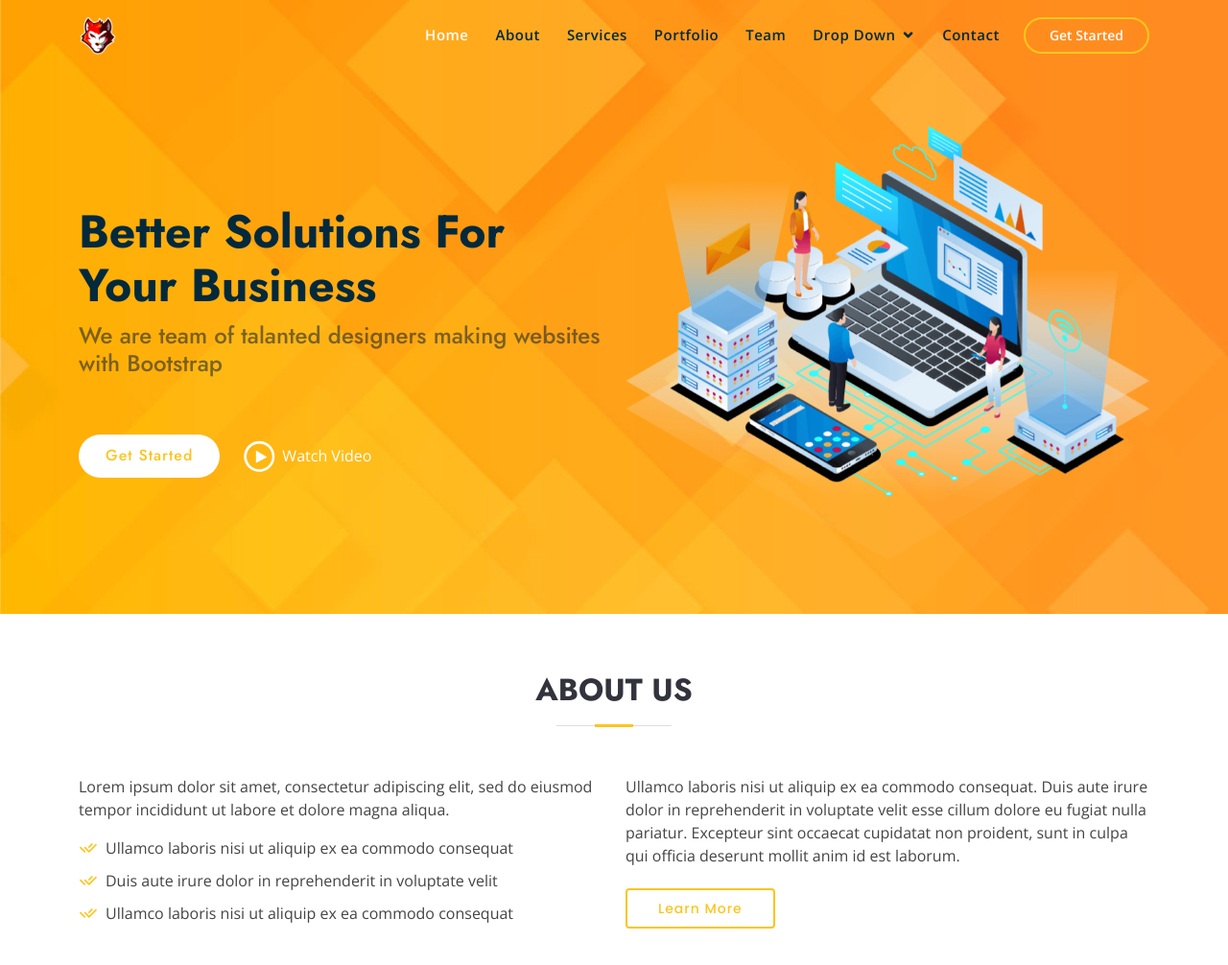
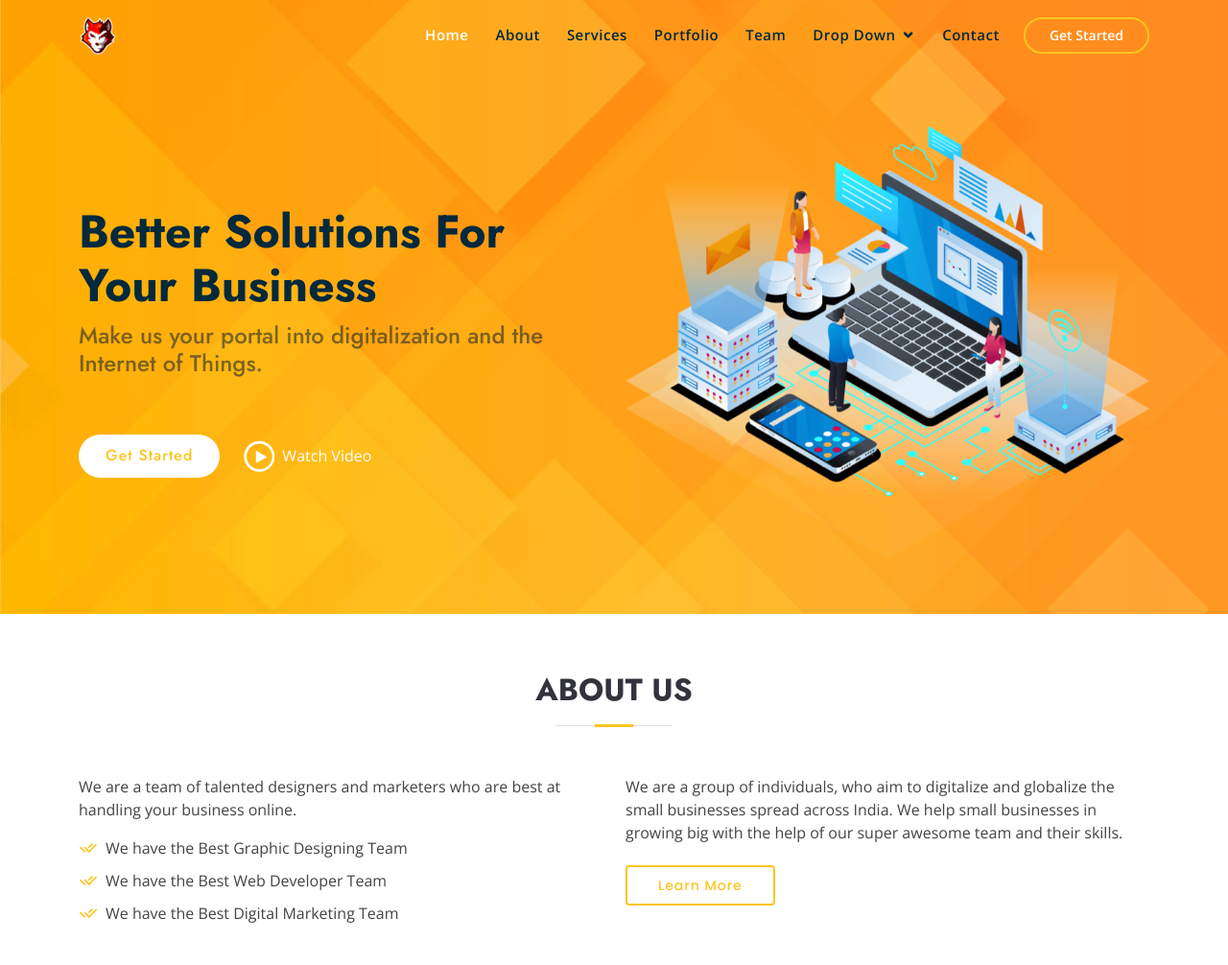
Before and after one commit to Madan019/leapsites, a plain HTML site: page index.html in a window 1280 px wide. Shown: the top 1006 px of the page at 96% size. Drawn offline with nearby package versions, Linux system fonts and the light colour scheme.

Commit message:
Update index.html

```diff
--- a/index.html
+++ b/index.html
@@ -80,7 +80,7 @@
       <div class="row">
         <div class="col-lg-6 d-flex flex-column justify-content-center pt-4 pt-lg-0 order-2 order-lg-1" data-aos="fade-up" data-aos-delay="200">
           <h1>Better Solutions For Your Business</h1>
-          <h2>We are team of talanted designers making websites with Bootstrap</h2>
+          <h2>Make us your portal into digitalization and the Internet of Things.</h2>
           <div class="d-lg-flex">
             <a href="#about" class="btn-get-started scrollto">Get Started</a>
             <a href="https://www.youtube.com/watch?v=jDDaplaOz7Q" class="venobox btn-watch-video" data-vbtype="video" data-autoplay="true"> Watch Video <i class="icofont-play-alt-2"></i></a>
@@ -108,22 +108,20 @@
         <div class="row content">
           <div class="col-lg-6">
             <p>
-              Lorem ipsum dolor sit amet, consectetur adipiscing elit, sed do eiusmod tempor incididunt ut labore et dolore
-              magna aliqua.
+              We are a team of talented designers and marketers who are best at handling your business online.
             </p>
             <ul>
-              <li><i class="ri-check-double-line"></i> Ullamco laboris nisi ut aliquip ex ea commodo consequat</li>
-              <li><i class="ri-check-double-line"></i> Duis aute irure dolor in reprehenderit in voluptate velit</li>
-              <li><i class="ri-check-double-line"></i> Ullamco laboris nisi ut aliquip ex ea commodo consequat</li>
+              <li><i class="ri-check-double-line"></i> We have the Best Graphic Designing Team </li>
+              <li><i class="ri-check-double-line"></i> We have the Best Web Developer Team </li>
+              <li><i class="ri-check-double-line"></i> We have the Best Digital Marketing Team </li>
             </ul>
           </div>
           <div class="col-lg-6 pt-4 pt-lg-0">
             <p>
-              Ullamco laboris nisi ut aliquip ex ea commodo consequat. Duis aute irure dolor in reprehenderit in voluptate
-              velit esse cillum dolore eu fugiat nulla pariatur. Excepteur sint occaecat cupidatat non proident, sunt in
-              culpa qui officia deserunt mollit anim id est laborum.
+              We are a group of individuals, who aim to digitalize and globalize the small businesses spread across India.
+We help small businesses in growing big with the help of our super awesome team and their skills.
             </p>
-            <a href="#" class="btn-learn-more">Learn More</a>
+            <a href="#contact" class="btn-learn-more">Learn More</a>
           </div>
         </div>
 
```
